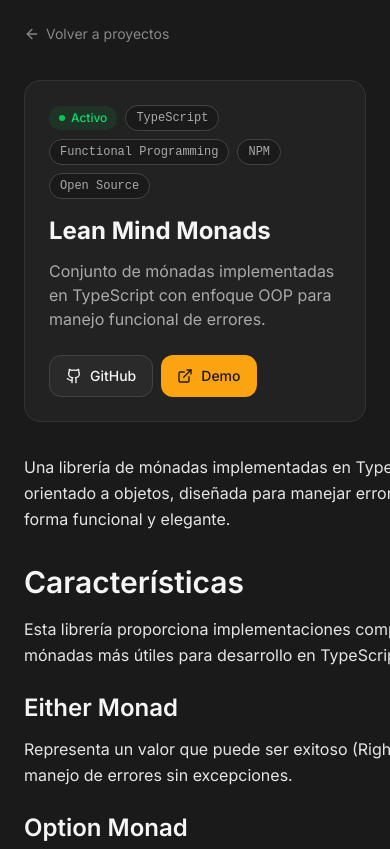
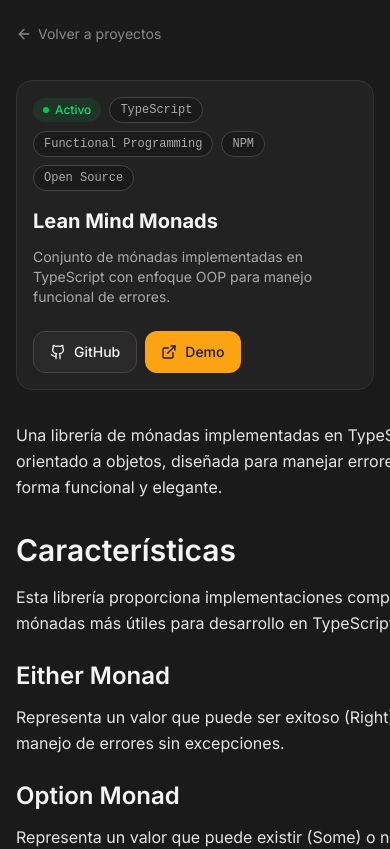
Before and after one commit to Sstark97/ascinfo.dev, a Next.js app: page /proyectos/monads in a window 390 px wide. Shown: the top 849 px of the page. Built offline with nearby package versions, Linux system fonts and the light colour scheme.

Commit message:
fix: mejorar responsive en detalle de proyecto
- Reducir tamaños de texto en móvil
- Ajustar padding en vista móvil
- Añadir break-words para evitar overflow
- Mejorar espaciado general

```diff
--- a/components/templates/project-detail-template.tsx
+++ b/components/templates/project-detail-template.tsx
@@ -23,7 +23,7 @@ export function ProjectDetailTemplate({ project, children }: ProjectDetailTempla
   const { title, description, heroImage, tags, repoUrl, demoUrl, status, stars, forks, lastCommit, license } = project
 
   return (
-    <div className="box-border min-h-screen w-full max-w-full overflow-hidden bg-[#1a1a1a] px-6 sm:px-0">
+    <div className="box-border min-h-screen w-full max-w-full overflow-x-hidden bg-[#1a1a1a] px-4 sm:px-6 md:px-0">
       {/* Back link */}
       <div className="mx-auto max-w-6xl pt-6 sm:px-6 md:px-8">
         <Link
@@ -99,7 +99,7 @@ export function ProjectDetailTemplate({ project, children }: ProjectDetailTempla
           </div>
         ) : (
           // Hero without Screenshot - Clean header
-          <div className="w-full max-w-full rounded-2xl border border-[#333333] bg-[#222222] p-6 sm:p-8 md:p-10">
+          <div className="w-full max-w-full rounded-2xl border border-[#333333] bg-[#222222] p-4 sm:p-6 md:p-8 lg:p-10">
             <div className="flex flex-wrap items-center gap-2 md:gap-3">
               <span
                 className={`inline-flex items-center gap-1.5 rounded-full px-2.5 py-1 text-xs font-medium ${statusConfig[status].bgColor} ${statusConfig[status].color}`}
@@ -116,8 +116,8 @@ export function ProjectDetailTemplate({ project, children }: ProjectDetailTempla
                 </span>
               ))}
             </div>
-            <h1 className="mt-4 text-balance text-2xl font-bold text-[#f5f5f5] sm:text-3xl md:text-5xl">{title}</h1>
-            <p className="mt-3 max-w-3xl text-pretty text-base text-[#aaaaaa] sm:text-lg md:text-xl">{description}</p>
+            <h1 className="mt-4 break-words text-balance text-xl font-bold text-[#f5f5f5] sm:text-2xl md:text-4xl lg:text-5xl">{title}</h1>
+            <p className="mt-3 break-words text-pretty text-sm text-[#aaaaaa] sm:text-base md:text-lg">{description}</p>
 
             {/* Action buttons */}
             <div className="mt-6 flex flex-wrap gap-2 sm:gap-3">
```
